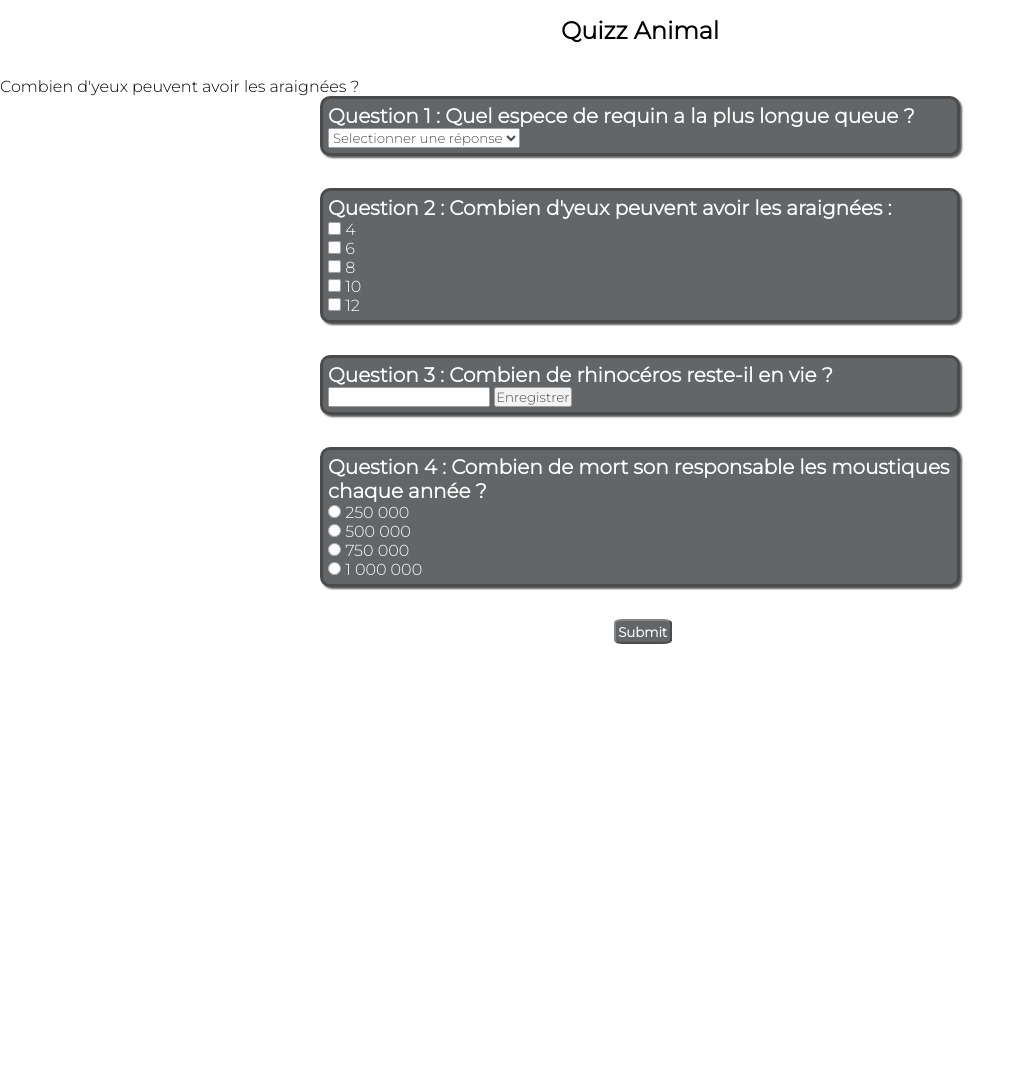
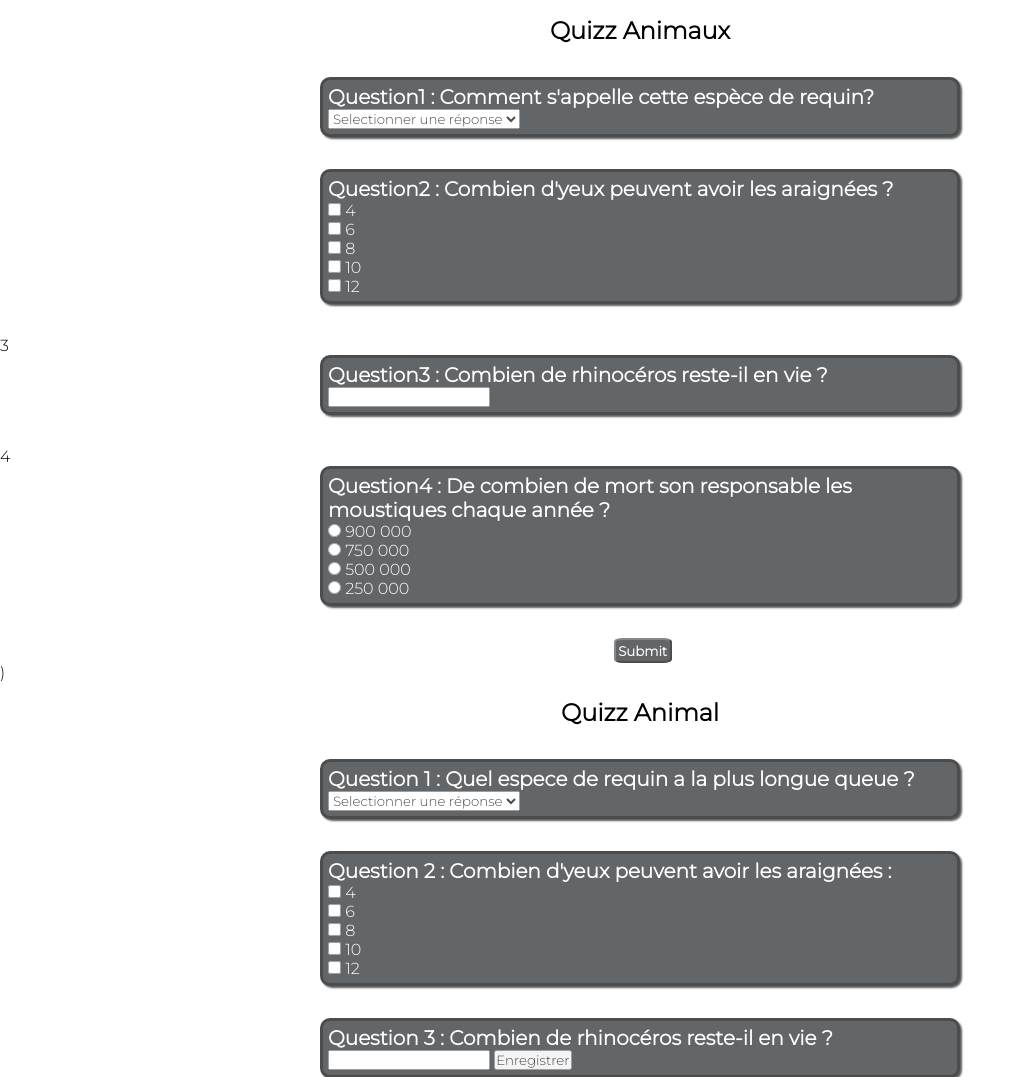
Before and after one commit to AlexCapoen/ProjetTechnoWEB, a PHP site: page /quizz1.php in a window 1280 px wide. Shown: the part 226-1303 px from the top of the page, without its empty margins (0-1026 px from the left). Run offline with PHP 8.4, Linux system fonts and the light colour scheme; data comes from the database, SQL or seed files in the repository; some libraries are stand-ins or nearby versions.

Commit message:
commit avant de passer sur phpv1

```diff
--- /dev/null
+++ b/PDOFactory.php
@@ -0,0 +1,11 @@
+<?php
+	class BDD{
+		private static $connexion;
+			public static function get(){
+			   if(!self::$connexion instanceof PDO){
+			      self::$connexion = new PDO('mysql:host=localhost;dbname=quizz;charset=utf8', 'root', '');
+			   }
+			   return self::$connexion;
+			}
+	}
+?>
--- a/quizz1.php
+++ b/quizz1.php
@@ -9,21 +9,85 @@
   </head>
   <body>
   <div class='container'>
-    <?php include('header.php') ?>
+    <?php include('header.php');
+          include('PDOFactory.php');
+     ?>
+     <?php
+            /*titre et contenu*/
+            $quizz = BDD::get()->query('SELECT quizz_name FROM quizz;')->fetchAll();
+            echo('<div id="content"><div id="titrePage"><h2>Quizz '.$quizz[0]['quizz_name'].'</h2></div>');
+            echo('<form action="" method="post"><div id="questionContent">');
+            /*question quizz start*/
+            $question = BDD::get()->query('SELECT question_id, question_title,question_input_type,question_quizz_id FROM question WHERE question.question_quizz_id = 1;')->fetchAll();
+            $comp=0;/*compteur de question affichées*/
+
+            foreach ($question as $key=>$line){
+              $comp=$comp+1;
+
+              if($line['question_input_type']=='carform'){
+                echo("<div id='question ".$comp."_quizz1' class='questionQuizz'>");
+                echo("<p class='titreQuestion'>Question".$comp." : ".$line['question_title']."</p>");
+                echo(" <select  name='Question".$comp."Quizz".$line['question_quizz_id']."' form='carform'>");
+                echo('<option value="select" checked>Selectionner une réponse</option>');
+                $response = BDD::get()->query('SELECT answer_id,answer_text,is_valid_answer FROM answer WHERE answer.answer_question_id ='.$line['question_id'])->fetchAll();
+
+                foreach ($response as $key2 => $answer) {
+                  echo('<option value="select" checked>'.$answer['answer_text'].'</option>');
+                }
+
+                echo("</select>");
+                echo("</div>");
+              }
+
+              if($line['question_input_type']=='checkbox'){
+                echo("<div id='question ".$comp."_quizz1' class='questionQuizz'>");
+                echo("<p class='titreQuestion'>Question".$comp." : ".$line['question_title']."</p>");
+                $response = BDD::get()->query('SELECT answer_id,answer_text,is_valid_answer FROM answer WHERE answer.answer_question_id ='.$line['question_id'])->fetchAll();
+                $compans=0;
+
+                foreach ($response as $key2 => $answer) {
+                  echo("<div> <input type='checkbox' id='rep".$compans."1q1' name='rep".$compans."'> <label for='rep1q1'>".$answer['answer_text']."</label></div>");
+                }
+
+                echo('</div>');
+                $compans=0;
+              }
+
+              if($line['question_input_type']=='input'){
+                echo($line['question_id']);
+                echo("<div id='question ".$comp."_quizz1' class='questionQuizz'>");
+                echo("<p class='titreQuestion'>Question".$comp." : ".$line['question_title']."</p>");
+                echo('<input id="GET-name" type="number" name="name">');
+                echo('</div>');
+              }
+
+              if($line['question_input_type']=='radio'){
+                echo($line['question_id']);
+                echo("<div id='question ".$comp."_quizz1' class='questionQuizz'>");
+                echo("<p class='titreQuestion'>Question".$comp." : ".$line['question_title']."</p>");
+                $response = BDD::get()->query('SELECT answer_id,answer_text,is_valid_answer FROM answer WHERE answer.answer_question_id ='.$line['question_id'])->fetchAll();
+
+                foreach ($response as $key2 => $answer) {
+                  echo('<input type="radio" name="radio" class="radio"> <label for="radio">'.$answer['answer_text'].'</label> <br/>');
+                }
+
+                echo('</div>');
+              }
+            }
+            /*question quizz end*/
+            /*start submit button*/
+            echo('<div class="boutonSubmit"><a href="reponsequizz1.php"> <input type="submit" value="Submit"class="buttonSubmit"> </a></div>)');
+            /*end submit button*/
+            echo("</div");/*end div questionContent*/
+            echo('</form>');
+            echo("</div");/*end div content*/
+          ?>
     <div id="content">
       <div id='titrePage'>
+
         <h2>Quizz Animal</h2>
       </div>
-      <?php
-        $bdd = new PDO('mysql:host=localhost;dbname=quizz;charset=utf8', 'root', '');
-        $reponse = $bdd->query('SELECT question_title FROM question')->fetchAll();
-        echo($reponse[1][0]);
-        /*foreach ($reponse as $key=>$value){
-          foreach($value as $key2=>$value2){
-            echo($value2);
-          }
-        }*/
-      ?>
+
       <form action="" method="post">
         <div id='questionContent'>
 
@@ -37,7 +101,7 @@
                 <option value="requin">Le requin fouet</option>
                 <option value="serpent">Le requin renard</option>
                 <option value="arairgnée">Le requin lame</option>
-                </select>
+              </select>
 
           </div>
           <div id='question2_quizz1' class='questionQuizz'>
```
